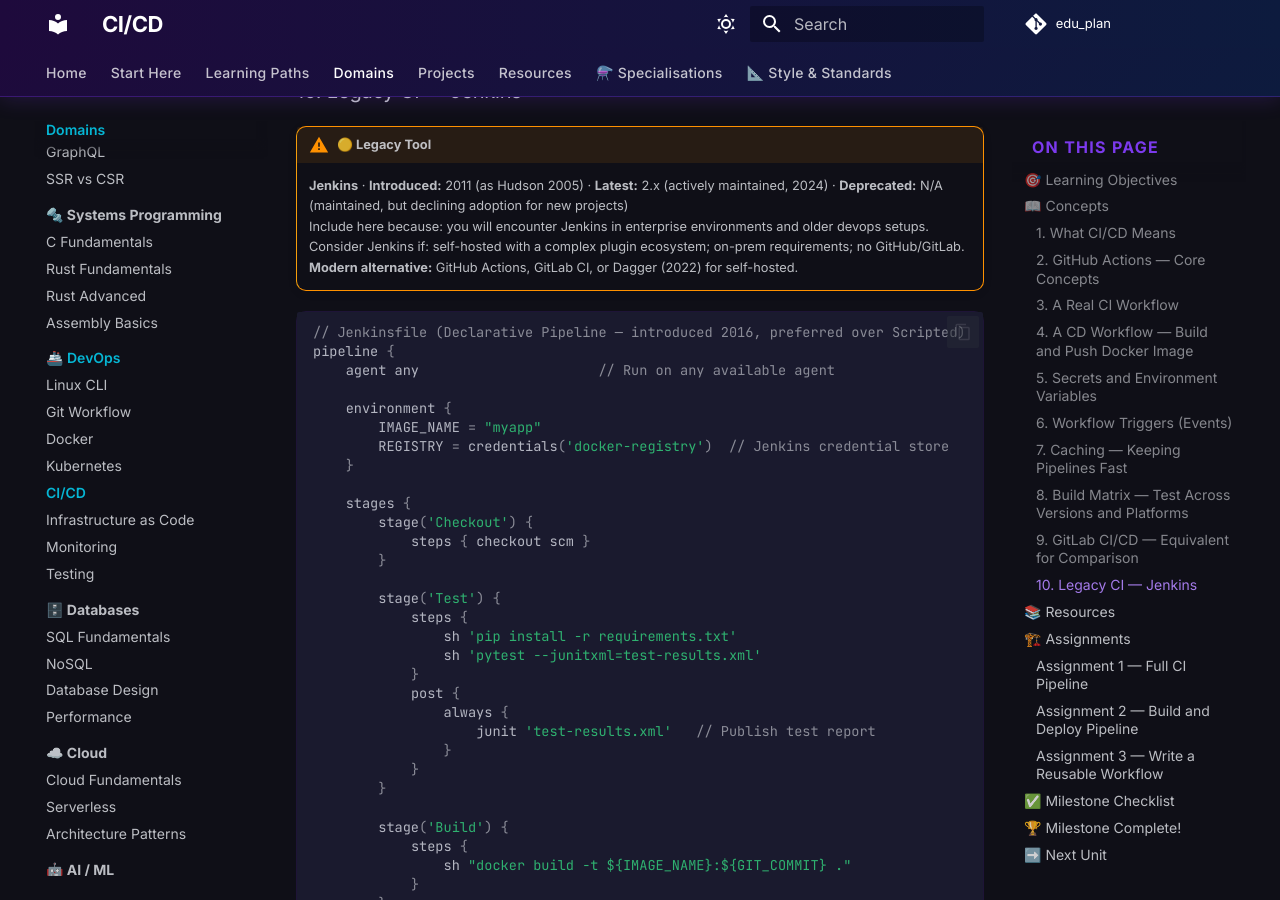
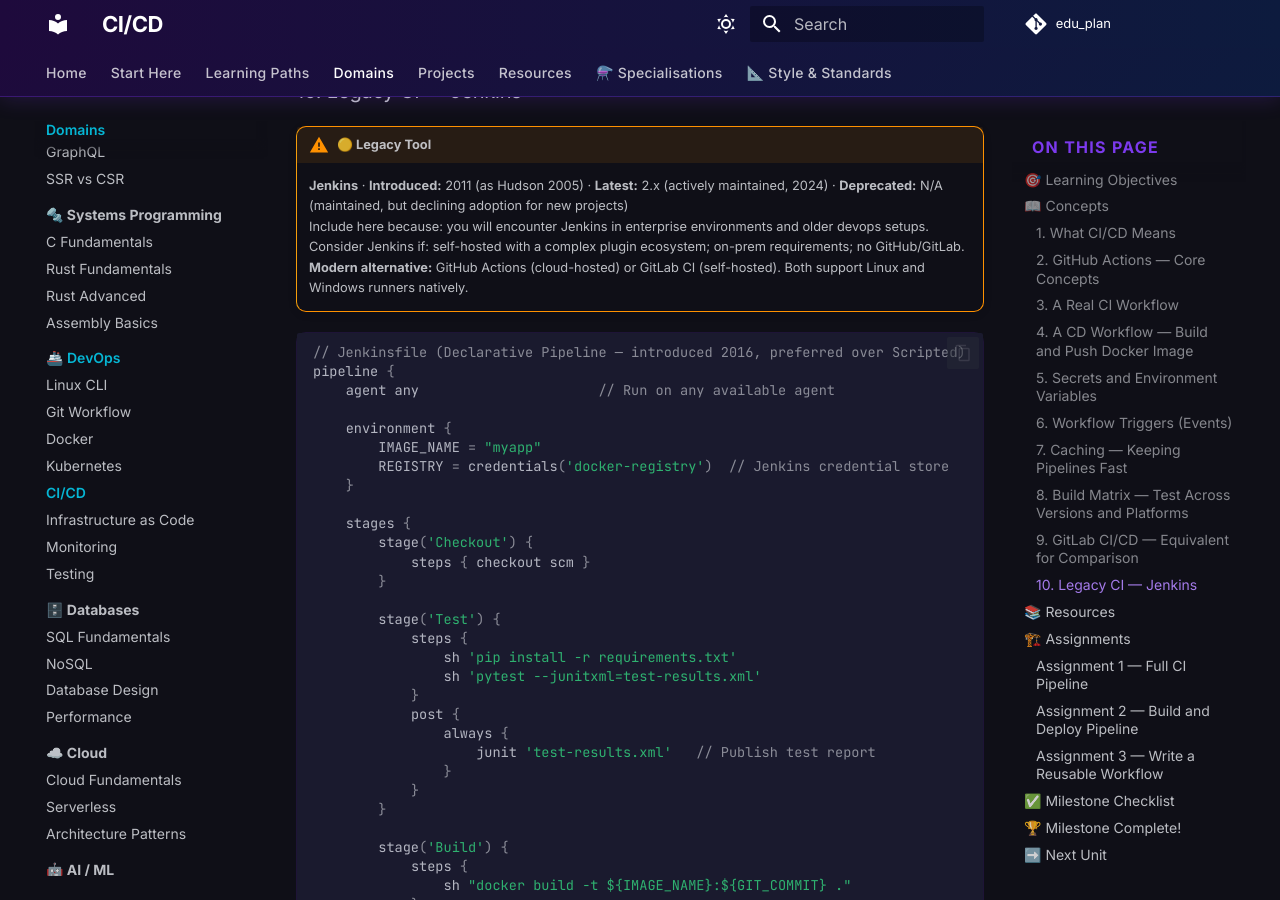
Before and after one commit to MatthewTaormina/edu_plan, an MkDocs documentation site: the page built from docs/domains/devops/ci_cd.md, in a window 1280 px wide and 900 px high, scrolled down 10083 px. Built offline with MkDocs 1.6.1 and Material for MkDocs 9.7.7, drawn with Linux system fonts in a browser that asks for light colours; comment, search, counter and statistics services are not loaded.

Commit message:
fix(devops/ci_cd): remove Dagger (Linux-only) — replace with GitHub Actions / GitLab CI as cross-platform alternatives

````diff
--- a/docs/domains/devops/ci_cd.md
+++ b/docs/domains/devops/ci_cd.md
@@ -474,7 +474,7 @@
     **Jenkins** · **Introduced:** 2011 (as Hudson 2005) · **Latest:** 2.x (actively maintained, 2024) · **Deprecated:** N/A (maintained, but declining adoption for new projects)
     Include here because: you will encounter Jenkins in enterprise environments and older devops setups.
     Consider Jenkins if: self-hosted with a complex plugin ecosystem; on-prem requirements; no GitHub/GitLab.
-    **Modern alternative:** GitHub Actions, GitLab CI, or Dagger (2022) for self-hosted.
+    **Modern alternative:** GitHub Actions (cloud-hosted) or GitLab CI (self-hosted). Both support Linux and Windows runners natively.
 
 ```groovy
 // Jenkinsfile (Declarative Pipeline — introduced 2016, preferred over Scripted)
````
Also changed, not shown: docs/meta/style_guide.md (+1 -1 lines).
